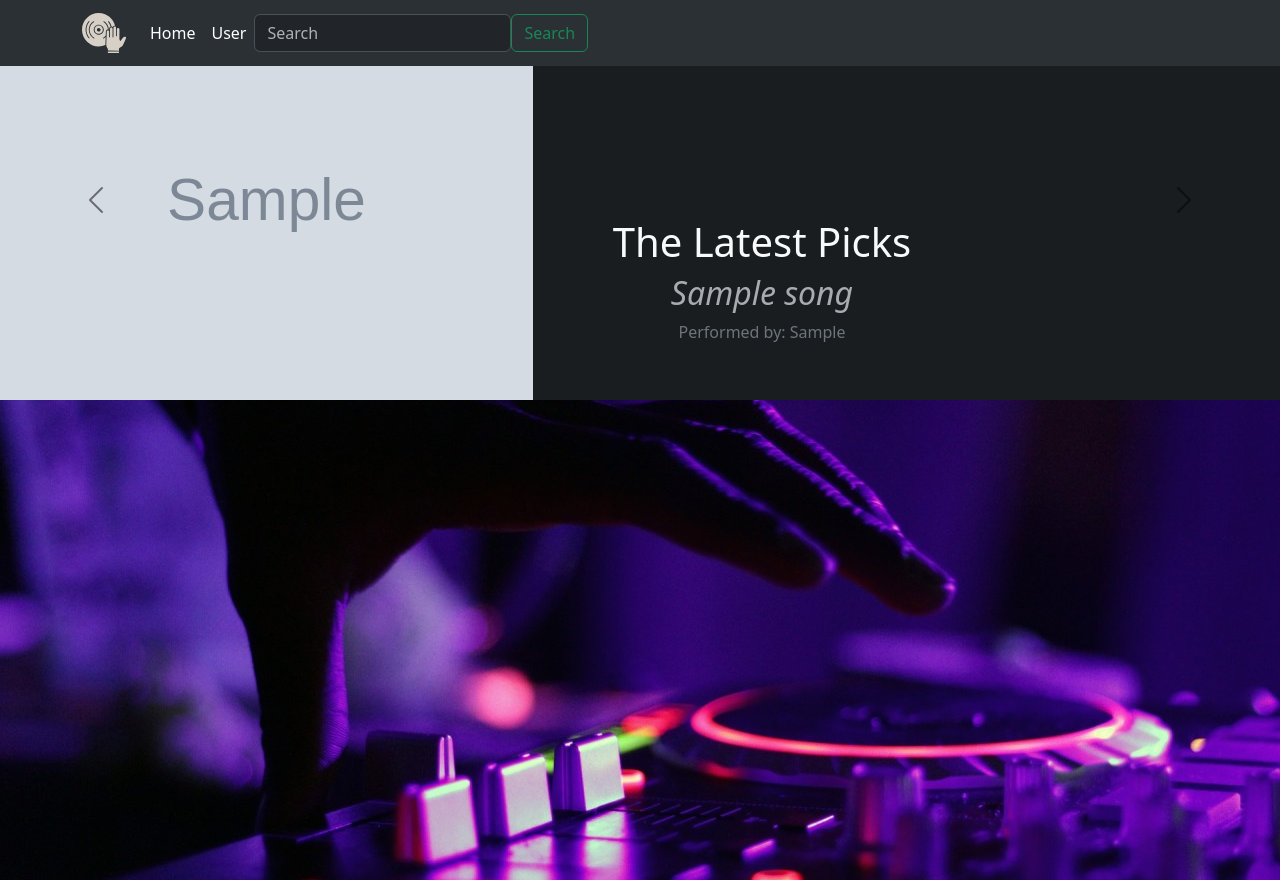
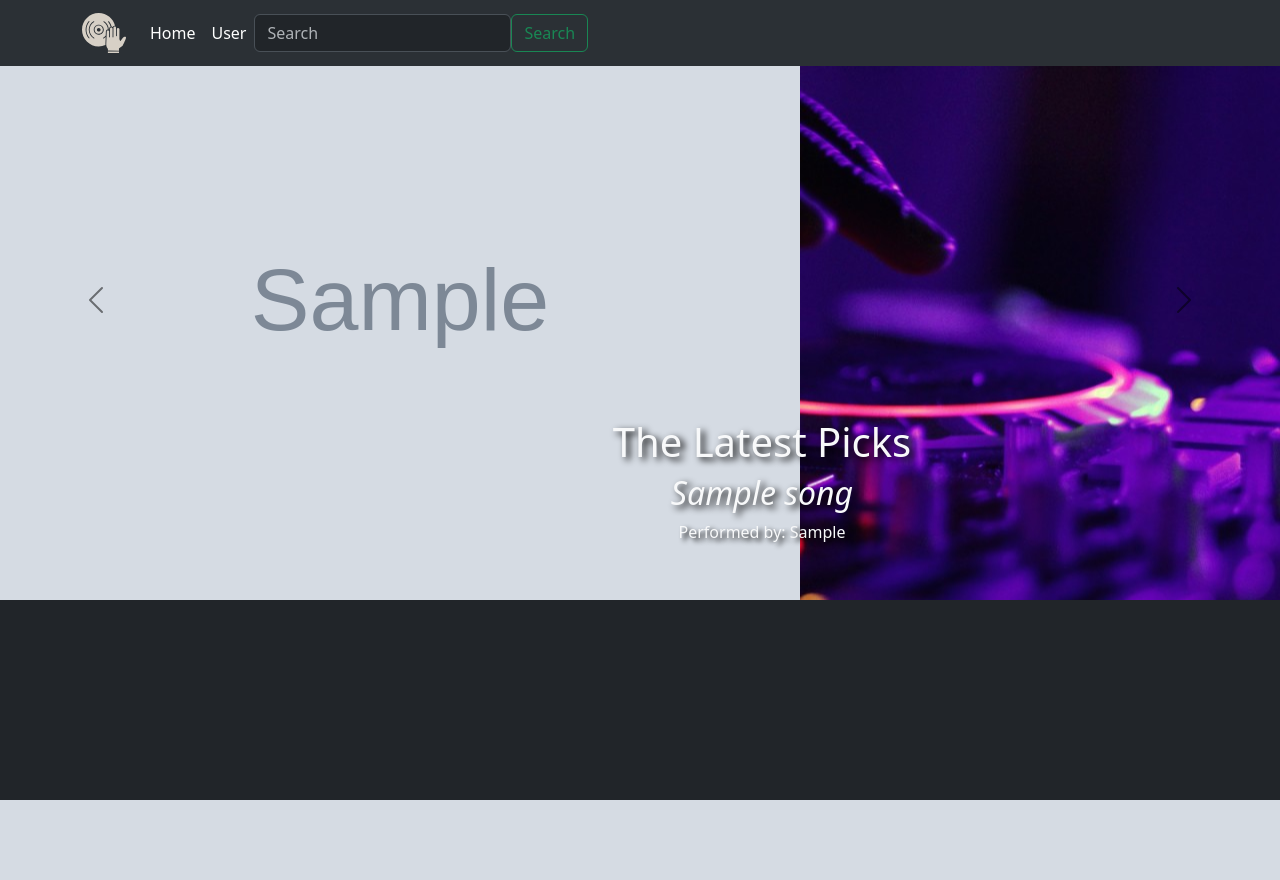
Before and after one commit to ledonneangelo02/CSCI466-Final-Project, a PHP site: page / in a window 1280 px wide. After the commit the page ends 800 px from the top, so only its background shows below. Run offline with PHP 8.4, Linux system fonts and the light colour scheme; tables that the repository leaves empty hold one stand-in row (values such as "Sample post"); grey boxes marked "Sample" are stand-in pictures; data that the repository does not hold is empty; a stand-in replaces the project's code that opens the database connection.

Commit message:
Fixed Carousel Formatting

```diff
--- a/index.php
+++ b/index.php
@@ -55,7 +55,7 @@
 
 		<?php include "components/navbar.php"; ?>
 
-		<div id="carouselExample" class="carousel slide bg-dark-subtle" data-bs-ride="carousel">
+		<div id="carouselExample" class="carousel slide bg-dark-subtle" data-bs-ride="carousel" style="background-image:url('assets/front_banner.jpg'); background-size:cover; background-position:center;">
 			<div class="carousel-inner">
 				<?php
 					$query 	= "SELECT * FROM Song";
@@ -76,12 +76,12 @@
 						{
 							echo "<div class=\"carousel-item\">";
 						}
-						echo "<img height=\"400px\" src=\"" . $row["CoverArt"] . "\" class=\"d-block\">";
+						echo "<img height=\"600px\" src=\"" . $row["CoverArt"] . "\" class=\"d-block\">";
 				?>
 						<div class="container carousel-caption d-none d-md-block">
-							<h1 class="text-light"><?php  $v = $i % 4; echo $taglines[$v]; ?></h1>
-							<h2 class="text-secondary-emphasis"><i><?php echo $row["Name"]; ?></i></h2>
-							<p class="text-secondary">Performed by: <?php echo $row["MainArtist"]; ?></p>
+								<h1 class="text-light" style="text-shadow: 4px 3px 7px black;"><?php  $v = $i % 4; echo $taglines[$v]; ?></h1>
+								<h2 class="text-light" style="text-shadow: 4px 3px 7px black;"><i><?php echo $row["Name"]; ?></i></h2>
+								<p class="text-light" style="text-shadow: 4px 3px 5px black;">Performed by: <?php echo $row["MainArtist"]; ?></p>
 						</div>
 				<?php
 						echo "</div>";
@@ -99,8 +99,5 @@
 			</button>
 			</div>
 		</div>
-
-		<img src="assets/front_banner.jpg" style="width:100%; height:60vh; object-fit: cover;"/>
-
 	</body>
 </html>
```
